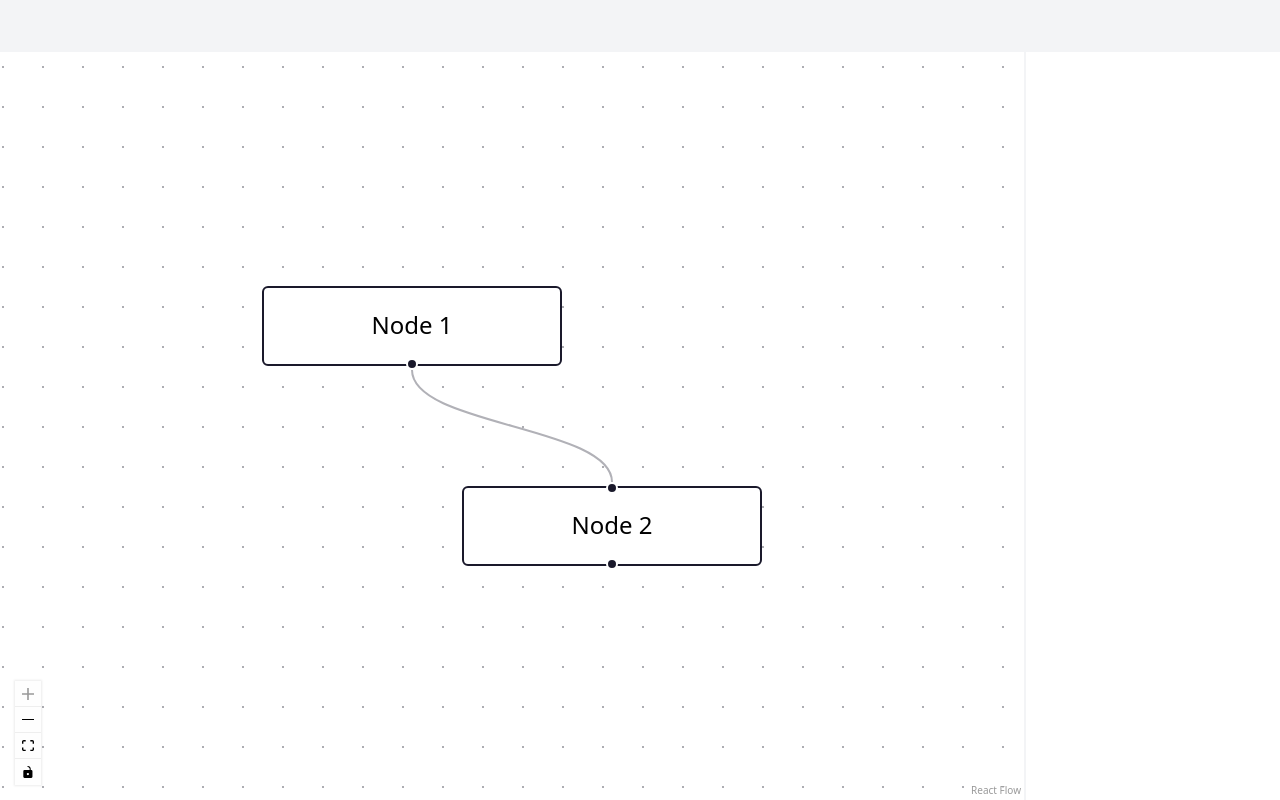
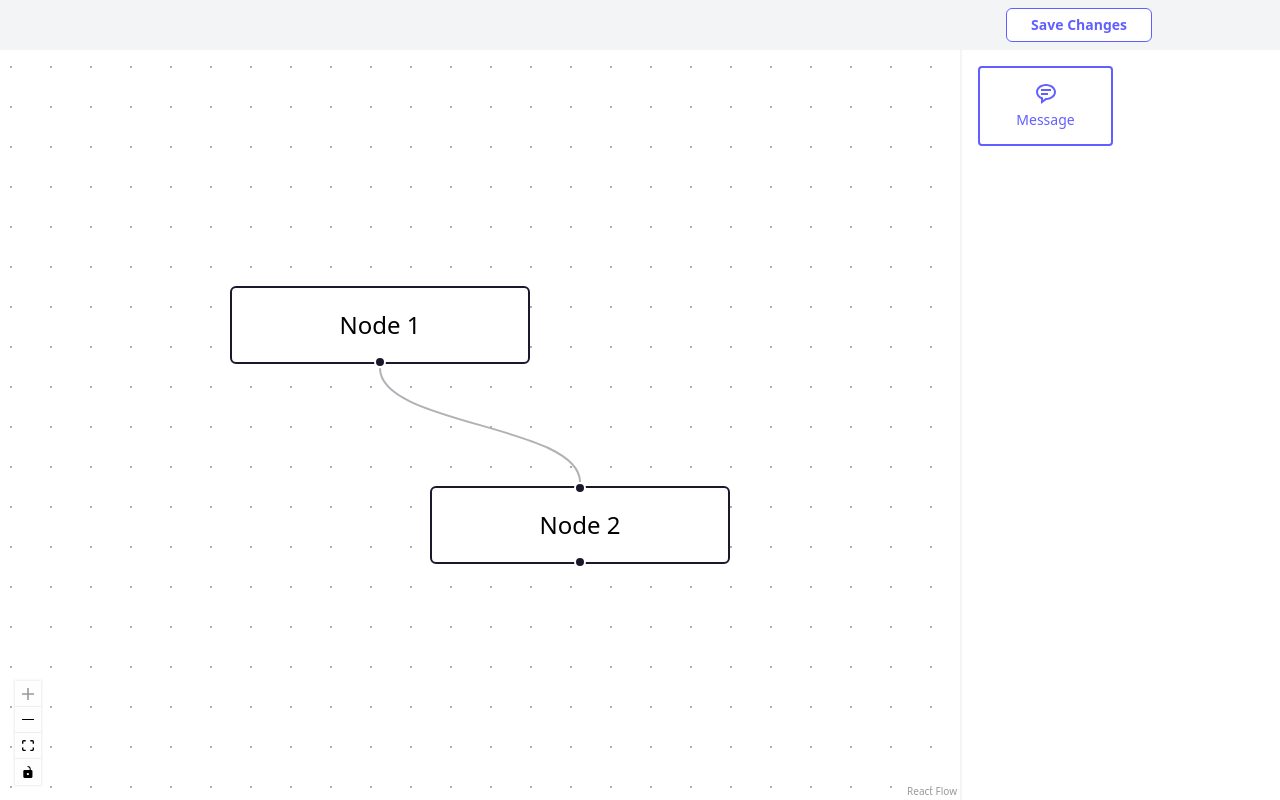
Before and after one commit to itsmanojdev/chatbot-flow-builder, a React (Vite) app: page / in a window 1280 px wide. Built offline with nearby package versions, Linux system fonts and the light colour scheme.

Commit message:
layout fix

```diff
--- a/index.html
+++ b/index.html
@@ -7,7 +7,7 @@
     <title>Chatbot Flow Builder</title>
   </head>
   <body>
-    <div id="root" class="h-full"></div>
+    <div id="root" class="text-sm antialiased"></div>
     <script type="module" src="/src/main.tsx"></script>
   </body>
 </html>
--- a/src/App.tsx
+++ b/src/App.tsx
@@ -1,29 +1,15 @@
 import { useState, useCallback } from 'react'
-import { ReactFlow, Background, Controls, applyEdgeChanges, applyNodeChanges, type Node, type Edge, type OnNodesChange, type OnEdgesChange } from '@xyflow/react';
+import {
+  ReactFlow, Background, Controls, applyEdgeChanges, applyNodeChanges, addEdge,
+  type OnNodesChange, type OnEdgesChange, type OnConnect
+} from '@xyflow/react';
 import '@xyflow/react/dist/style.css';
-import './App.css'
+import { IconContext } from "react-icons";
+import './App.css';
+import { initialNodes, initialEdges } from "./data";
+import Sidebar from './components/Sidebar';
+import Button from './components/Button';
 
-const initialNodes: Node[] = [
-  {
-    id: 'n1',
-    position: { x: 0, y: 0 },
-    data: { label: 'Node 1' },
-    type: 'input',
-  },
-  {
-    id: 'n2',
-    position: { x: 100, y: 100 },
-    data: { label: 'Node 2' },
-  },
-];
-
-const initialEdges: Edge[] = [
-  {
-    id: 'n1-n2',
-    source: 'n1',
-    target: 'n2',
-  },
-];
 
 function App() {
   const [nodes, setNodes] = useState(initialNodes);
@@ -43,31 +29,42 @@
     [],
   );
 
+  const onConnect: OnConnect = useCallback(
+    (params) => setEdges((edgesSnapshot) => addEdge(params, edgesSnapshot)),
+    [],
+  );
+
   return (
-    <div className='flex flex-col h-full'>
-      <div className='h-13 w-full bg-gray-100'></div>
-      <div className='flex-1'>
-        <div className='flex h-full'>
-          <div className='w-4/5'>
+    <IconContext.Provider value={{ size: '24px' }}>
+      <div className='flex flex-col h-screen'>
+        <nav className='py-2 px-32 bg-gray-100'>
+          <div className='flex justify-end'>
+            <Button text='Save Changes' />
+          </div>
+        </nav>
+        <div className='flex flex-1 min-h-0'>
+          <div className='w-3/4'>
             <ReactFlow
               nodes={nodes}
               edges={edges}
               onNodesChange={onNodesChange}
               onEdgesChange={onEdgesChange}
+              onConnect={onConnect}
               fitView
             >
               <Background />
               <Controls />
             </ReactFlow>
           </div>
-          <div className='w-1/5 border-l-2 border-gray-100'>
 
+          <div className="w-1/4 border-l-2 border-gray-100 flex flex-col">
+            <div className="flex-1 overflow-y-auto">
+              <Sidebar />
+            </div>
           </div>
-
         </div>
-
       </div>
-    </div>
+    </IconContext.Provider>
   )
 }
 
--- a/src/components/Button.tsx
+++ b/src/components/Button.tsx
@@ -2,16 +2,16 @@
 import type { ButtonType } from '../types'
 
 const Button = ({ type = 'primary', text, className: additionalClasses = '' }: ButtonType) => {
-    const commonClasses = "inline-block px-6 py-1.5 rounded-md border font-semibold";
+    const commonClasses = "inline-block px-6 py-1.5 rounded-md border font-bold";
     let classes = "";
     switch (type) {
         case "primary":
-            classes = "bg-white border-blue-500 text-blue-500 hover:border-blue-700 hover:text-blue-700 active:border-blue-900 active:text-blue-900";
+            classes = "bg-white border-indigo-500 text-indigo-500 hover:border-indigo-700 hover:text-indigo-700 active:border-indigo-900 active:text-indigo-900";
             break;
 
         default:
             // Default - primary
-            classes = "bg-white border-blue-500 text-blue-500 hover:border-blue-700 hover:text-blue-700 active:border-blue-900 active:text-blue-900";
+            classes = "bg-white border-indigo-500 text-indigo-500 hover:border-indigo-700 hover:text-indigo-700 active:border-indigo-900 active:text-indigo-900";
             break;
     }
     return (
--- a/src/index.css
+++ b/src/index.css
@@ -4,18 +4,4 @@
   font-family: system-ui, Avenir, Helvetica, Arial, sans-serif;
   line-height: 1.5;
   font-weight: 400;
-
-  /* color: rgba(255, 255, 255, 0.87);
-  background-color: #242424; */
-
-  font-synthesis: none;
-  text-rendering: optimizeLegibility;
-  -webkit-font-smoothing: antialiased;
-  -moz-osx-font-smoothing: grayscale;
 }
-
-html, body {
-  height: 100vh;
-  margin: 0;
-  padding: 0;
-}
```
